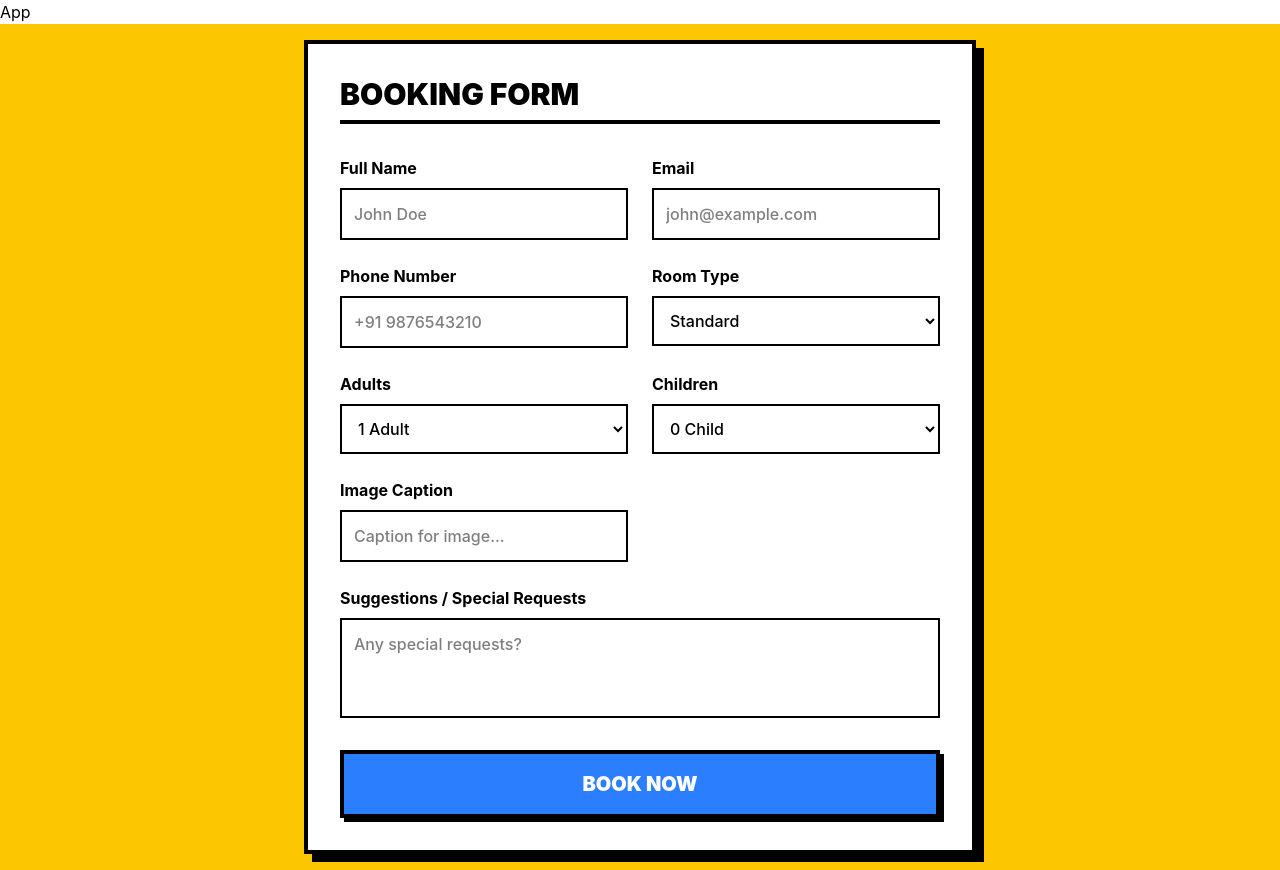
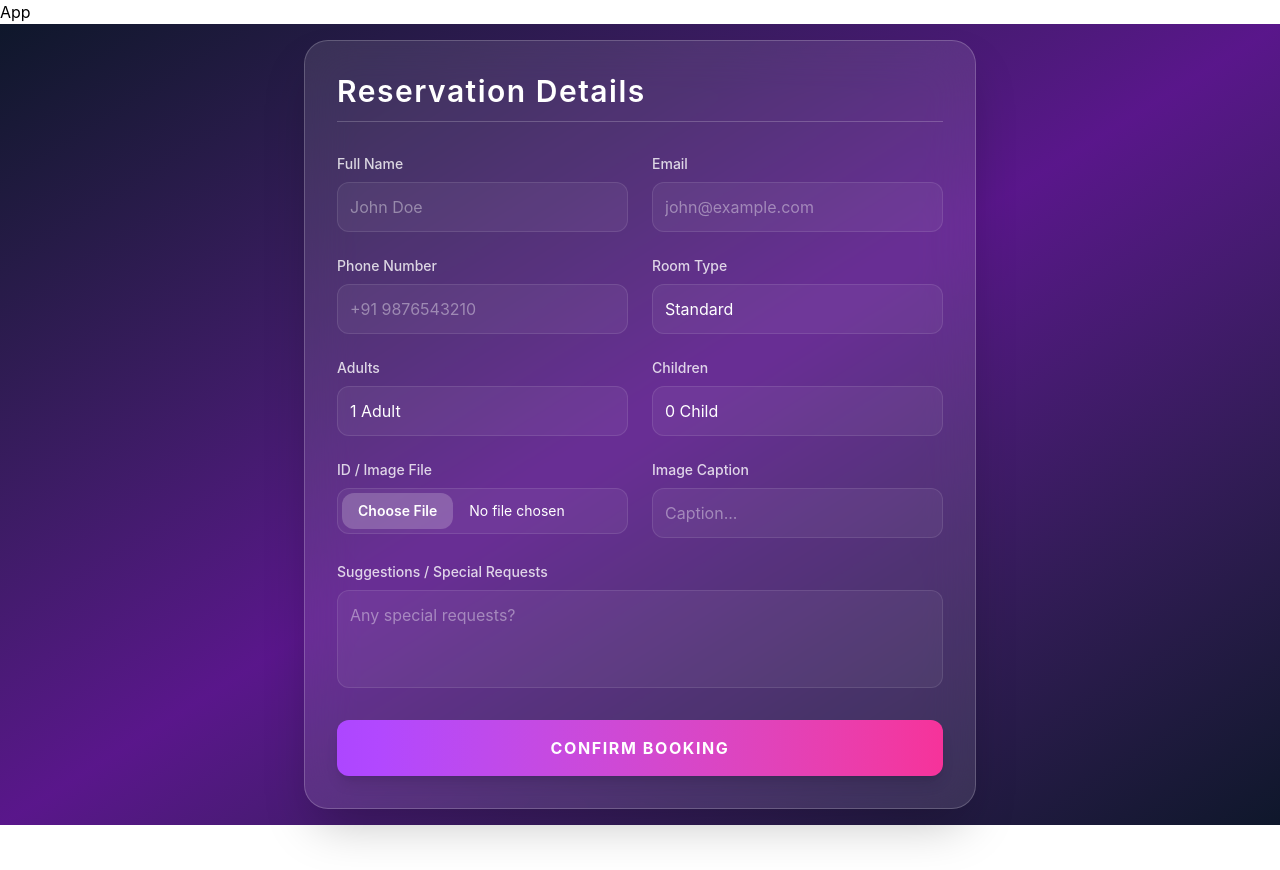
Before and after one commit to sahilkhanst816-max/bookingpage, a React app in the folder fontend/frontend/: page / in a window 1280 px wide. After the commit the page ends 825 px from the top, so only its background shows below. Built offline with nearby package versions, Linux system fonts and the light colour scheme; no server answers; the HTML template or start-up script is replaced by a standard one.

Commit message:
updated the code

```diff
--- a/fontend/frontend/src/pages/photoAdd.jsx
+++ b/fontend/frontend/src/pages/photoAdd.jsx
@@ -15,39 +15,39 @@ const photoAdd = () => {
       alert(err.response?.data?.error || err.response?.data?.message || 'Booking save nahi hui. Backend URL/check karo.')
     })
   }
-  return (<div className="flex justify-center items-center min-h-screen bg-yellow-400 p-4 font-sans">
+  return (<div className="flex justify-center items-center min-h-screen bg-gradient-to-br from-slate-900 via-purple-900 to-slate-900 p-4 font-sans">
       <form
         onSubmit={handleSubmit}
-      className="bg-white border-4 border-black p-6 md:p-8 shadow-[8px_8px_0px_0px_rgba(0,0,0,1)] w-full max-w-2xl flex flex-col gap-6"
+        className="bg-white/10 backdrop-blur-xl border border-white/20 p-6 md:p-8 rounded-3xl shadow-2xl w-full max-w-2xl flex flex-col gap-6 text-white"
       >
-      <h2 className="text-2xl md:text-3xl font-black uppercase border-b-4 border-black pb-2 mb-2">
-        Booking Form
+        <h2 className="text-2xl md:text-3xl font-semibold tracking-wider border-b border-white/20 pb-3 mb-2">
+          Reservation Details
         </h2>
 
         {/* Personal Details - Grid */}
         <div className="grid grid-cols-1 md:grid-cols-2 gap-4 md:gap-6">
           <div className="flex flex-col gap-2">
-          <label className="font-bold text-black">Full Name</label>
+            <label className="text-sm font-medium text-white/80">Full Name</label>
             <input type="text" name="name" placeholder="John Doe" required
-            className="border-2 border-black p-3 focus:outline-none focus:bg-pink-50 font-medium" />
+              className="bg-white/5 border border-white/10 rounded-xl p-3 text-white placeholder:text-white/40 focus:outline-none focus:ring-2 focus:ring-purple-400 transition-all" />
           </div>
           <div className="flex flex-col gap-2">
-          <label className="font-bold text-black">Email</label>
+            <label className="text-sm font-medium text-white/80">Email</label>
             <input type="email" name="email" placeholder="john@example.com" required
-            className="border-2 border-black p-3 focus:outline-none focus:bg-pink-50 font-medium" />
+              className="bg-white/5 border border-white/10 rounded-xl p-3 text-white placeholder:text-white/40 focus:outline-none focus:ring-2 focus:ring-purple-400 transition-all" />
           </div>
           <div className="flex flex-col gap-2">
-          <label className="font-bold text-black">Phone Number</label>
+            <label className="text-sm font-medium text-white/80">Phone Number</label>
             <input type="tel" name="phone" placeholder="+91 9876543210" required
-            className="border-2 border-black p-3 focus:outline-none focus:bg-pink-50 font-medium" />
+              className="bg-white/5 border border-white/10 rounded-xl p-3 text-white placeholder:text-white/40 focus:outline-none focus:ring-2 focus:ring-purple-400 transition-all" />
           </div>
           <div className="flex flex-col gap-2">
-          <label className="font-bold text-black">Room Type</label>
-          <select name="roomType" className="border-2 border-black p-3 focus:outline-none focus:bg-pink-50 font-medium bg-white cursor-pointer">
-            <option value="standard">Standard</option>
-            <option value="deluxe">Deluxe</option>
-            <option value="luxury">Luxury</option>
-            <option value="suite">Suite</option>
+            <label className="text-sm font-medium text-white/80">Room Type</label>
+            <select name="roomType" className="bg-white/5 border border-white/10 rounded-xl p-3 text-white focus:outline-none focus:ring-2 focus:ring-purple-400 transition-all cursor-pointer appearance-none">
+              <option value="standard" className="bg-slate-800">Standard</option>
+              <option value="deluxe" className="bg-slate-800">Deluxe</option>
+              <option value="luxury" className="bg-slate-800">Luxury</option>
+              <option value="suite" className="bg-slate-800">Suite</option>
             </select>
           </div>
         </div>
@@ -55,47 +55,51 @@ const photoAdd = () => {
         {/* Guests - Grid */}
         <div className="grid grid-cols-2 gap-4 md:gap-6">
           <div className="flex flex-col gap-2">
-          <label className="font-bold text-black">Adults</label>
-          <select name="adults" className="border-2 border-black p-3 focus:outline-none focus:bg-pink-50 font-medium bg-white cursor-pointer">
-            <option value="1">1 Adult</option>
-            <option value="2">2 Adults</option>
-            <option value="3">3 Adults</option>
-            <option value="4+">4+ Adults</option>
+            <label className="text-sm font-medium text-white/80">Adults</label>
+            <select name="adults" className="bg-white/5 border border-white/10 rounded-xl p-3 text-white focus:outline-none focus:ring-2 focus:ring-purple-400 transition-all cursor-pointer appearance-none">
+              <option value="1" className="bg-slate-800">1 Adult</option>
+              <option value="2" className="bg-slate-800">2 Adults</option>
+              <option value="3" className="bg-slate-800">3 Adults</option>
+              <option value="4+" className="bg-slate-800">4+ Adults</option>
             </select>
           </div>
           <div className="flex flex-col gap-2">
-          <label className="font-bold text-black">Children</label>
-          <select name="children" className="border-2 border-black p-3 focus:outline-none focus:bg-pink-50 font-medium bg-white cursor-pointer">
-            <option value="0">0 Child</option>
-            <option value="1">1 Child</option>
-            <option value="2">2 Children</option>
-            <option value="3">3 Children</option>
+            <label className="text-sm font-medium text-white/80">Children</label>
+            <select name="children" className="bg-white/5 border border-white/10 rounded-xl p-3 text-white focus:outline-none focus:ring-2 focus:ring-purple-400 transition-all cursor-pointer appearance-none">
+              <option value="0" className="bg-slate-800">0 Child</option>
+              <option value="1" className="bg-slate-800">1 Child</option>
+              <option value="2" className="bg-slate-800">2 Children</option>
+              <option value="3" className="bg-slate-800">3 Children</option>
             </select>
           </div>
         </div>
 
         {/* File & Caption (Previous Request) */}
         <div className="grid grid-cols-1 md:grid-cols-2 gap-4 md:gap-6">
-
           <div className="flex flex-col gap-2">
-          <label className="font-bold text-black">Image Caption</label>
-          <input type="text" name="caption" placeholder="Caption for image..."
-            className="border-2 border-black p-3 focus:outline-none focus:bg-pink-50 font-medium" />
+            <label className="text-sm font-medium text-white/80">ID / Image File</label>
+            <input type="file" name="image" accept="image/*"
+              className="file:mr-4 file:py-2 file:px-4 file:rounded-xl file:border-0 file:text-sm file:font-semibold file:bg-white/20 file:text-white hover:file:bg-white/30 cursor-pointer text-sm outline-none border border-white/10 rounded-xl bg-white/5 p-1" />
+          </div>
+          <div className="flex flex-col gap-2">
+            <label className="text-sm font-medium text-white/80">Image Caption</label>
+            <input type="text" name="caption" placeholder="Caption..."
+              className="bg-white/5 border border-white/10 rounded-xl p-3 text-white placeholder:text-white/40 focus:outline-none focus:ring-2 focus:ring-purple-400 transition-all" />
           </div>
         </div>
 
         {/* Suggestions */}
         <div className="flex flex-col gap-2">
-        <label className="font-bold text-black">Suggestions / Special Requests</label>
+          <label className="text-sm font-medium text-white/80">Suggestions / Special Requests</label>
           <textarea name="suggestions" rows="3" placeholder="Any special requests?"
-          className="border-2 border-black p-3 focus:outline-none focus:bg-pink-50 font-medium resize-none"></textarea>
+            className="bg-white/5 border border-white/10 rounded-xl p-3 text-white placeholder:text-white/40 focus:outline-none focus:ring-2 focus:ring-purple-400 transition-all resize-none"></textarea>
         </div>
 
         <button
           type="submit"
-        className="bg-blue-500 text-white font-black text-xl py-4 px-6 border-4 border-black shadow-[4px_4px_0px_0px_rgba(0,0,0,1)] hover:translate-x-[2px] hover:translate-y-[2px] hover:shadow-[2px_2px_0px_0px_rgba(0,0,0,1)] transition-all active:translate-x-[4px] active:translate-y-[4px] active:shadow-none uppercase mt-2 w-full"
+          className="bg-gradient-to-r from-purple-500 to-pink-500 hover:from-purple-600 hover:to-pink-600 text-white font-bold py-4 px-6 rounded-xl shadow-lg transition-all mt-2 active:scale-95 w-full uppercase tracking-widest"
         >
-        Book Now
+          Confirm Booking
         </button>
       </form>
     </div>
```
Also changed, not shown: 2 other files (tests, documents, lock files or other folders). Lines whose indentation alone changed are shown as unchanged.
